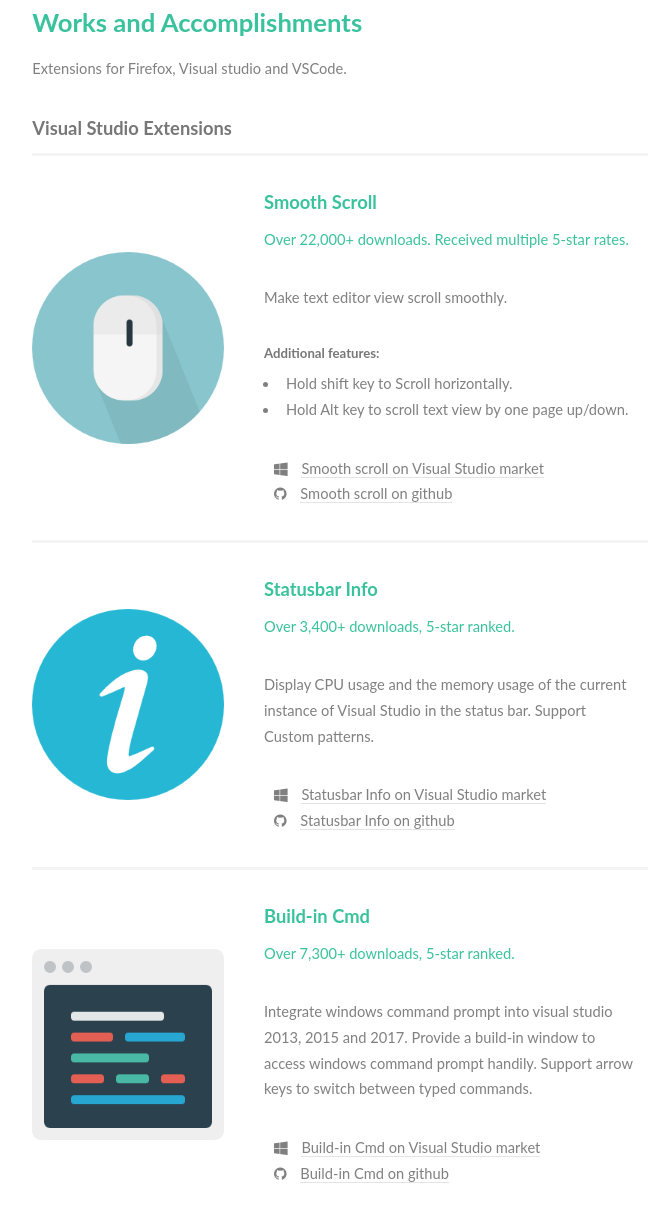
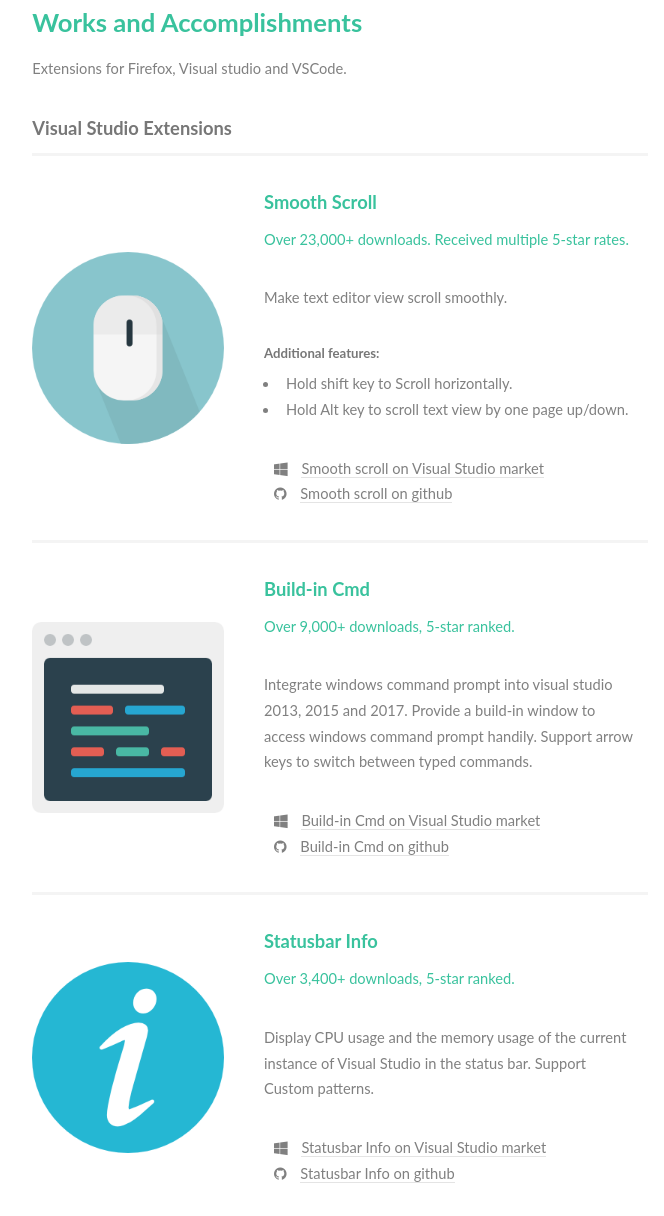
Before and after one commit to zhangjc929/zhangjc929.github.io, a plain HTML site: page index.html in a window 1280 px wide. Shown: the part 1480-2696 px from the top of the page, without its empty margins (153-817 px from the left). Drawn offline with nearby package versions, Linux system fonts and the light colour scheme; a script that the page names is missing.

Commit message:
2018.01.10

```diff
--- a/index.html
+++ b/index.html
@@ -27,23 +27,47 @@
 	<!-- Header -->
 	<section id="header">
 		<header>
-			<span class="image avatar"><img src="images/avatar.jpg" alt="" /></span>
-			<h1 id="logo"><a href="#">Kaiyuan Liu</a></h1>
+			<span class="image avatar">
+				<img src="images/avatar.jpg" alt="" />
+			</span>
+			<h1 id="logo">
+				<a href="#">Kaiyuan Liu</a>
+			</h1>
 			<p>Art is a lie that makes us realize the truth</p>
 		</header>
 		<nav id="nav">
 			<ul>
-				<li><a href="#one" class="active">About</a></li>
-				<li><a href="#two">Brief Introduction</a></li>
-				<li><a href="#three">Works and Accomplishments</a></li>
-				<li><a href="#four">Contact</a></li>
+				<li>
+					<a href="#one" class="active">About</a>
+				</li>
+				<li>
+					<a href="#two">Brief Introduction</a>
+				</li>
+				<li>
+					<a href="#three">Works and Accomplishments</a>
+				</li>
+				<li>
+					<a href="#four">Contact</a>
+				</li>
 			</ul>
 		</nav>
 		<footer>
 			<ul class="icons">
-				<li><a href="mailto:lkytal@live.cn" class="icon fa-envelope"><span class="label">Email</span></a></li>
-				<li><a href="https://github.com/lkytal" target="_blank" class="icon fa-github"><span class="label">Github</span></a></li>
-				<li><a href="https://www.linkedin.com/in/kaiyuan-liu-120505146/" target="_blank" class="icon fa-linkedin"><span class="label">Microsoft</span></a></li>
+				<li>
+					<a href="mailto:lkytal@live.cn" class="icon fa-envelope">
+						<span class="label">Email</span>
+					</a>
+				</li>
+				<li>
+					<a href="https://github.com/lkytal" target="_blank" class="icon fa-github">
+						<span class="label">Github</span>
+					</a>
+				</li>
+				<li>
+					<a href="https://www.linkedin.com/in/kaiyuan-liu-120505146/" target="_blank" class="icon fa-linkedin">
+						<span class="label">Microsoft</span>
+					</a>
+				</li>
 			</ul>
 		</footer>
 	</section>
@@ -61,27 +85,26 @@
 						<h2>About Me</h2>
 					</header>
 					<p>
-						I'm <i>Kaiyuan Liu</i>, I earned my bachelor degree from the
-						University of Science and Technology of China,
-						now studying computer science at <b>Indiana University at Bloomington</b>.
-						My area of interest is bioinformatics and machine learning.
+						I'm
+						<i>Kaiyuan Liu</i>, I earned my bachelor degree from the University of Science and Technology of China, now studying computer
+						science at
+						<b>Indiana University at Bloomington</b>. My area of interest is bioinformatics and machine learning.
 					</p>
 					<h4>Education</h4>
 					<ul>
 						<li>
 							<p>
 								<h5>Undergraduate, 2011.9 - 2015.7</h5>
-								<i>Bachelor Degree of Nature Science.</i> <br>
-								University of Science and Technology of China (USTC).
-								<br/>
-								Department of Chemistry and Material Science.
+								<i>Bachelor Degree of Nature Science.</i>
+								<br> University of Science and Technology of China (USTC).
+								<br/> Department of Chemistry and Material Science.
 							</p>
 						</li>
 						<li>
 							<p>
 								<h5>Graduate, 2017.8 - Now</h5>
-								Indiana University at Bloomington.<br/>
-								School of Informatics and Computer Science.
+								Indiana University at Bloomington.
+								<br/> School of Informatics and Computer Science.
 							</p>
 						</li>
 					</ul>
@@ -93,10 +116,8 @@
 				<div class="container">
 					<h3 class="greenTxt">Brief Introductions</h3>
 					<p>
-						I first met computer programming since I was a high school student,
-						and it attracted me to explore further. From Windows to Linux,
-						website development to desktop applications,
-						I've tried and experienced various different projects.
+						I first met computer programming since I was a high school student, and it attracted me to explore further. From Windows
+						to Linux, website development to desktop applications, I've tried and experienced various different projects.
 					</p>
 					<p class="greenTxt">
 						Experienced Technologies
@@ -124,11 +145,13 @@
 					<div class="features">
 						<h4>Visual Studio Extensions</h4>
 						<article>
-							<a href="#" class="image"><img src="images/mouse.png" alt="" /></a>
+							<a href="#" class="image">
+								<img src="images/mouse.png" alt="" />
+							</a>
 							<div class="inner">
 								<h4 class="greenTxt">Smooth Scroll</h4>
 								<p class="greenTxt">
-									Over 22,000+ downloads. Received multiple 5-star rates.
+									Over 23,000+ downloads. Received multiple 5-star rates.
 								</p>
 								<p>
 									Make text editor view scroll smoothly.
@@ -149,6 +172,32 @@
 								</a>
 							</div>
 						</article>
+
+						<article>
+							<a href="#" class="image">
+								<img src="images/cmd.png" alt="" />
+							</a>
+							<div class="inner">
+								<h4 class="greenTxt">Build-in Cmd</h4>
+								<p class="greenTxt">
+									Over 9,000+ downloads, 5-star ranked.
+								</p>
+								<p>
+									Integrate windows command prompt into visual studio 2013, 2015 and 2017. Provide a build-in window to access windows command
+									prompt handily. Support arrow keys to switch between typed commands.
+								</p>
+								<i class="fa fa-windows space"></i>
+								<a target="_blank" href="https://marketplace.visualstudio.com/items?itemName=lkytal.BuiltinCmd">
+									Build-in Cmd on Visual Studio market
+								</a>
+								<br />
+								<i class="fa fa-github space"></i>
+								<a target="_blank" href="https://github.com/lkytal/BuildinCmd">
+									Build-in Cmd on github
+								</a>
+							</div>
+						</article>
+
 						<article>
 							<a href="#" class="image">
 								<img src="images/info.png" alt="" />
@@ -169,30 +218,6 @@
 								<i class="fa fa-github space"></i>
 								<a target="_blank" href="https://github.com/lkytal/StatusInfo">
 									Statusbar Info on github
-								</a>
-							</div>
-						</article>
-						<article>
-							<a href="#" class="image">
-								<img src="images/cmd.png" alt="" />
-							</a>
-							<div class="inner">
-								<h4 class="greenTxt">Build-in Cmd</h4>
-								<p class="greenTxt">
-									Over 7,300+ downloads, 5-star ranked.
-								</p>
-								<p>
-									Integrate windows command prompt into visual studio 2013, 2015 and 2017. Provide a build-in window to access windows command
-									prompt handily. Support arrow keys to switch between typed commands.
-								</p>
-								<i class="fa fa-windows space"></i>
-								<a target="_blank" href="https://marketplace.visualstudio.com/items?itemName=lkytal.BuiltinCmd">
-									Build-in Cmd on Visual Studio market
-								</a>
-								<br />
-								<i class="fa fa-github space"></i>
-								<a target="_blank" href="https://github.com/lkytal/BuildinCmd">
-									Build-in Cmd on github
 								</a>
 							</div>
 						</article>
@@ -223,16 +248,17 @@
 					<div class="features">
 						<h4>VSCode Extensions</h4>
 						<article>
-							<a href="#" class="image"><img src="images/qt.png" alt="" /></a>
+							<a href="#" class="image">
+								<img src="images/qt.png" alt="" />
+							</a>
 							<div class="inner">
 								<h4 class="greenTxt">Quick Task</h4>
 								<p>
-									Quick Task will automatically trawl your project directory for task scripts,
-									e.g. npm, gulp, shell, bat, python, ruby, powershell, perl scripts etc...
-									and allow you to execute each task with the click of a mouse.
+									Quick Task will automatically trawl your project directory for task scripts, e.g. npm, gulp, shell, bat, python, ruby, powershell,
+									perl scripts etc... and allow you to execute each task with the click of a mouse.
 								</p>
 								<p class="greenTxt">
-									Over 13,000+ downloads.
+									Over 20,000+ downloads.
 								</p>
 								<i class="fa fa-windows space"></i>
 								<a target="_blank" href="https://marketplace.visualstudio.com/items?itemName=lkytal.quicktask">
@@ -247,14 +273,16 @@
 						</article>
 
 						<article>
-							<a href="#" class="image"><img src="images/code-flat.png" alt="" /></a>
+							<a href="#" class="image">
+								<img src="images/code-flat.png" alt="" />
+							</a>
 							<div class="inner">
 								<h4 class="greenTxt">FlatUI Theme</h4>
 								<p>
 									A light theme for VSCode.
 								</p>
 								<p class="greenTxt">
-									Over 64,000+ downloads. Top 30 ranked theme.
+									Over 70,000+ downloads. Top 30 ranked theme.
 								</p>
 								<i class="fa fa-windows space"></i>
 								<a target="_blank" href="https://marketplace.visualstudio.com/items?itemName=lkytal.FlatUI">
@@ -269,7 +297,9 @@
 						</article>
 
 						<article>
-							<a href="#" class="image"><img src="images/pomodoro.png" alt="" /></a>
+							<a href="#" class="image">
+								<img src="images/pomodoro.png" alt="" />
+							</a>
 							<div class="inner">
 								<h4 class="greenTxt">Pomodoro Timer</h4>
 								<p>
@@ -288,13 +318,16 @@
 						</article>
 
 						<article>
-							<a href="#" class="image"><img src="images/coffee.png" alt="" /></a>
+							<a href="#" class="image">
+								<img src="images/coffee.png" alt="" />
+							</a>
 							<div class="inner">
 								<h4 class="greenTxt">Coffee Lint</h4>
 								<p>
 									Coffee Lint for VSCode.
-								</p><p class="greenTxt">
-									Over 3,700+ downloads.
+								</p>
+								<p class="greenTxt">
+									Over 5,700+ downloads.
 								</p>
 								<i class="fa fa-windows space"></i>
 								<a target="_blank" href="https://marketplace.visualstudio.com/items?itemName=lkytal.coffeelinter">
@@ -309,7 +342,9 @@
 						</article>
 
 						<article>
-							<a href="#" class="image"><img src="images/translate.png" alt="" /></a>
+							<a href="#" class="image">
+								<img src="images/translate.png" alt="" />
+							</a>
 							<div class="inner">
 								<h4 class="greenTxt">Translator Plus</h4>
 								<p>
@@ -332,11 +367,14 @@
 					<div class="features">
 						<h4>Firefox Extensions</h4>
 						<p>
-							Visit <a href="https://git.oschina.net/coldfire/GM">
-							https://git.oschina.net/coldfire/GM</a> for more information.
+							Visit
+							<a href="https://git.oschina.net/coldfire/GM">
+								https://git.oschina.net/coldfire/GM</a> for more information.
 						</p>
 						<article>
-							<a href="#" class="image"><img src="images/search.png" alt="" /></a>
+							<a href="#" class="image">
+								<img src="images/search.png" alt="" />
+							</a>
 							<div class="inner">
 								<h4 class="greenTxt">Popup Search</h4>
 								<p>
```
